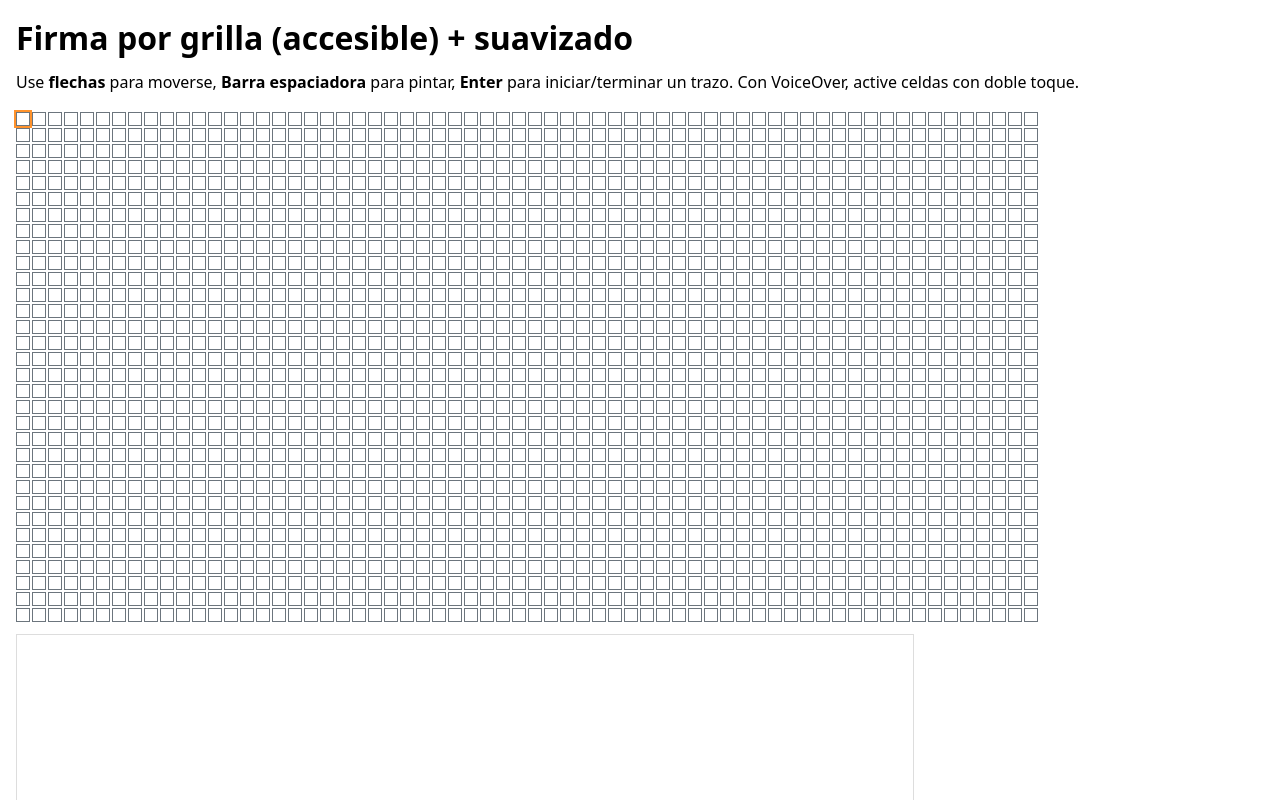
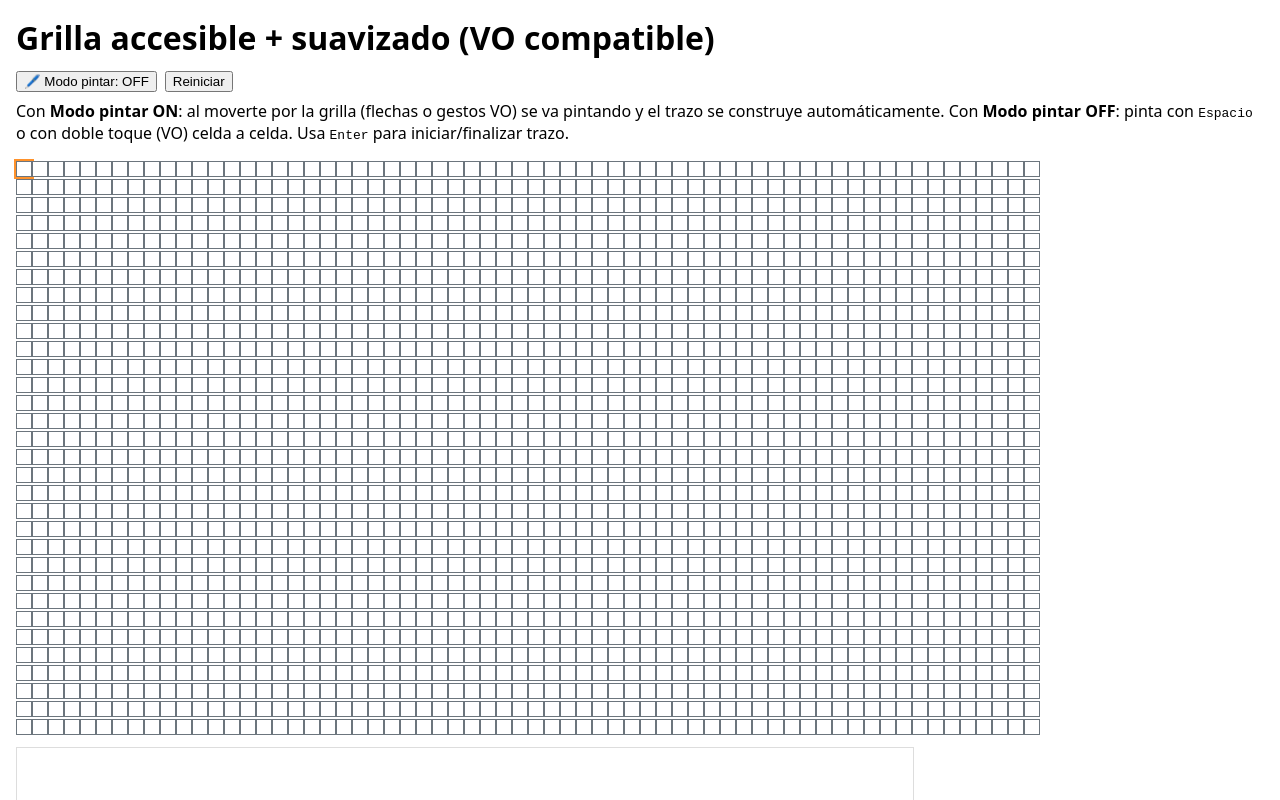
Before and after one commit to mbrachetta/mi-app, a React (Create React App) app: page / in a window 1280 px wide. Shown: the top 800 px of the page. Built offline with nearby package versions, Linux system fonts and the light colour scheme.

Commit message:
prueba con grilla 8 - anda con VoiceOver

```diff
--- a/src/App.js
+++ b/src/App.js
@@ -1,41 +1,29 @@
 import React, { useEffect, useMemo, useRef, useState } from "react";
 
-// -------- Utilidades de geometría (JS puro) --------
-function cellId(r, c) {
-  return `${r}:${c}`;
-}
-
+/* ==== Utilidades ==== */
+function cellId(r, c) { return `${r}:${c}`; }
 function cellCenter(id, size) {
   const [r, c] = id.split(":").map(Number);
   return { x: c * size + size / 2, y: r * size + size / 2 };
 }
 
-// Catmull–Rom (centrípeta) → segmentos Bezier cúbicos, devuelve atributo `d` para <path>
+// Catmull–Rom (centrípeta) → Bezier cúbicas (atributo `d` de <path>)
 function catmullRomToBezier(points, alpha = 0.5) {
   if (!points || points.length < 2) return "";
   const pts = points.slice();
-  // duplicar extremos para condiciones de contorno
-  pts.unshift(points[0]);
-  pts.push(points[points.length - 1]);
+  pts.unshift(points[0]); pts.push(points[points.length - 1]);
 
   const d = [`M ${pts[1].x} ${pts[1].y}`];
+  for (let i = 0; i < pts.length - 3; i++) {
+    const p0 = pts[i], p1 = pts[i+1], p2 = pts[i+2], p3 = pts[i+3];
+    const d01 = Math.hypot(p1.x - p0.x, p1.y - p0.y) || 1;
+    const d12 = Math.hypot(p2.x - p1.x, p2.y - p1.y) || 1;
+    const d23 = Math.hypot(p3.x - p2.x, p3.y - p2.y) || 1;
 
-  for (let i = 0; i < pts.length - 3; i++) {
-    const p0 = pts[i], p1 = pts[i + 1], p2 = pts[i + 2], p3 = pts[i + 3];
-
-    const d01 = Math.hypot(p1.x - p0.x, p1.y - p0.y);
-    const d12 = Math.hypot(p2.x - p1.x, p2.y - p1.y);
-    const d23 = Math.hypot(p3.x - p2.x, p3.y - p2.y);
-
-    // Evitar ceros
-    const d01a = Math.pow(d01 || 1, alpha);
-    const d12a = Math.pow(d12 || 1, alpha);
-    const d23a = Math.pow(d23 || 1, alpha);
-
+    const d01a = Math.pow(d01, alpha), d12a = Math.pow(d12, alpha), d23a = Math.pow(d23, alpha);
     const A = (2 * d01a + d12a), B = (d01a + 2 * d12a);
     const C = (2 * d23a + d12a), E = (d23a + 2 * d12a);
 
-    // Denominadores de control; fallback a puntos intermedios
     const denom1 = (A + d01a) || 1;
     const denom2 = (C + d23a) || 1;
 
@@ -47,42 +35,35 @@ function catmullRomToBezier(points, alpha = 0.5) {
 
     d.push(`C ${c1x} ${c1y} ${c2x} ${c2y} ${p2.x} ${p2.y}`);
   }
-
   return d.join(" ");
 }
 
-// -------- Componente principal --------
+/* ==== App ==== */
 export default function App() {
-  // Ajusta la densidad de la grilla aquí
+  // Ajustes de lienzo
   const rows = 32, cols = 64, cellSize = 14;
   const strokeColor = "#0d6efd", strokeWidth = 2, alpha = 0.5;
 
-  // Estado de celdas pintadas
+  // Estado
   const [painted, setPainted] = useState(new Set());
-  // Celda con foco (roving tabindex)
   const [focusCell, setFocusCell] = useState({ r: 0, c: 0 });
-  // Trazo actual y trazos finalizados (para la vista previa suave)
-  const [current, setCurrent] = useState(null);      // { cells: string[], points: {x,y}[] }
-  const [strokes, setStrokes] = useState([]);        // array de strokes terminados
-
+  const [current, setCurrent] = useState(null); // { cells:[], points:[] }
+  const [strokes, setStrokes] = useState([]);
+  const [paintMode, setPaintMode] = useState(false); // NUEVO: Modo pintar
   const liveRef = useRef(null);
 
-  const announce = (msg) => {
-    if (liveRef.current) {
-      liveRef.current.textContent = msg;
-    }
-  };
+  const W = cols * cellSize, H = rows * cellSize;
 
-  // Comienza un trazo en (r,c)
-  const startStroke = (r, c) => {
+  const announce = (msg) => { if (liveRef.current) liveRef.current.textContent = msg; };
+
+  // Iniciar/terminar trazo
+  const startStrokeAt = (r, c) => {
     const id = cellId(r, c);
     const p = cellCenter(id, cellSize);
     setPainted(prev => new Set(prev).add(id));
     setCurrent({ cells: [id], points: [p] });
     announce("Inicio de trazo.");
   };
-
-  // Termina el trazo actual
   const finishStroke = () => {
     if (!current) return;
     setStrokes(prev => [...prev, current]);
@@ -90,13 +71,11 @@ export default function App() {
     announce("Trazo finalizado.");
   };
 
-  // Activa/desactiva una celda; si hay trazo en curso, añade punto
-  const toggleCell = (r, c) => {
+  // Pintar una celda (y añadir al trazo si existe)
+  const paintCell = (r, c) => {
     const id = cellId(r, c);
     setPainted(prev => {
-      const next = new Set(prev);
-      if (next.has(id)) next.delete(id); else next.add(id);
-      return next;
+      const next = new Set(prev); next.add(id); return next;
     });
     if (current) {
       setCurrent({
@@ -104,16 +83,25 @@ export default function App() {
         points: [...current.points, cellCenter(id, cellSize)]
       });
     }
-    announce(`Celda ${r + 1}, ${c + 1} ${painted.has(id) ? "desactivada" : "pintada"}.`);
   };
 
-  // Mueve el foco con flechas
+  // Click / doble toque
+  const onActivateCell = (r, c) => {
+    if (!current) startStrokeAt(r, c);
+    else paintCell(r, c);
+    announce(`Celda ${r + 1}, ${c + 1} pintada.`);
+  };
+
+  // Desplazar foco con flechas
   const moveFocus = (dr, dc) => {
     const r = (focusCell.r + dr + rows) % rows;
     const c = (focusCell.c + dc + cols) % cols;
     setFocusCell({ r, c });
-    const el = document.getElementById(`cell-${r}-${c}`);
-    if (el) el.focus();
+    const el = document.getElementById(`cell-${r}-${c}`); el && el.focus();
+    // Si modo pintar está ON y hay trazo, pintamos al entrar
+    if (paintMode) {
+      if (!current) startStrokeAt(r, c); else paintCell(r, c);
+    }
   };
 
   // Teclado por celda
@@ -125,23 +113,31 @@ export default function App() {
       case "ArrowUp":    e.preventDefault(); moveFocus(-1,0); break;
       case " ":
         e.preventDefault();
-        if (!current) startStroke(r, c); else toggleCell(r, c);
+        onActivateCell(r, c);
         break;
       case "Enter":
         e.preventDefault();
-        if (!current) startStroke(r, c); else finishStroke();
+        if (!current) startStrokeAt(r, c); else finishStroke();
         break;
       default: break;
     }
   };
 
-  // Foco inicial en [0,0]
+  // Pintar al entrar con foco (para VO) SÓLO si modo pintar está ON
+  const onCellFocus = (r, c) => {
+    setFocusCell({ r, c });
+    if (paintMode) {
+      if (!current) startStrokeAt(r, c); else paintCell(r, c);
+    }
+  };
+
+  // Foco inicial
   useEffect(() => {
     const el = document.getElementById("cell-0-0");
     if (el) el.focus();
   }, []);
 
-  // Paths suavizados (previos y actual)
+  // Paths suavizados
   const previousPaths = useMemo(
     () => strokes.map(s => catmullRomToBezier(s.points, alpha)),
     [strokes, alpha]
@@ -152,15 +148,42 @@ export default function App() {
     [current, alpha]
   );
 
-  const W = cols * cellSize, H = rows * cellSize;
+  // Alterna Modo pintar (si se apaga, cierra el trazo)
+  const togglePaintMode = () => {
+    const next = !paintMode;
+    setPaintMode(next);
+    if (!next && current) finishStroke();
+    if (next && !current) {
+      // Arranca inmediatamente en la celda enfocada (con VO esto evita doble gesto)
+      startStrokeAt(focusCell.r, focusCell.c);
+    }
+  };
+
+  const resetAll = () => {
+    setPainted(new Set()); setCurrent(null); setStrokes([]);
+    announce("Lienzo reiniciado.");
+  };
 
   return (
     <div style={{ padding: 16, fontFamily: "system-ui, sans-serif" }}>
-      <h1 style={{ margin: "0 0 12px" }}>Firma por grilla (accesible) + suavizado</h1>
+      <h1 style={{ margin: "0 0 12px" }}>Grilla accesible + suavizado (VO compatible)</h1>
+
+      <div style={{ display: "flex", gap: 8, marginBottom: 8 }}>
+        <button
+          onClick={togglePaintMode}
+          aria-pressed={paintMode}
+          aria-label={`Modo pintar ${paintMode ? "activado" : "desactivado"}`}
+        >
+          {paintMode ? "🖊️ Modo pintar: ON" : "🖊️ Modo pintar: OFF"}
+        </button>
+        <button onClick={resetAll}>Reiniciar</button>
+      </div>
+
       <p id="grid-help" style={{ marginTop: 0 }}>
-        Use <strong>flechas</strong> para moverse, <strong>Barra espaciadora</strong> para pintar,
-        <strong> Enter</strong> para iniciar/terminar un trazo.
-        Con VoiceOver, active celdas con doble toque.
+        Con <strong>Modo pintar ON</strong>: al moverte por la grilla (flechas o gestos VO) se va
+        pintando y el trazo se construye automáticamente.{" "}
+        Con <strong>Modo pintar OFF</strong>: pinta con <kbd>Espacio</kbd> o con doble toque (VO) celda a celda.
+        Usa <kbd>Enter</kbd> para iniciar/finalizar trazo.
       </p>
 
       {/* Grilla accesible */}
@@ -181,25 +204,22 @@ export default function App() {
             const selected = painted.has(id);
             const isFocus = focusCell.r === r && focusCell.c === c;
             return (
-              <button
+              <div
                 key={id}
                 id={`cell-${r}-${c}`}
                 role="gridcell"
+                tabIndex={isFocus ? 0 : -1}
                 aria-selected={selected}
                 aria-label={`Celda ${r + 1}, ${c + 1}${selected ? ", pintada" : ""}`}
-                tabIndex={isFocus ? 0 : -1}
+                onFocus={() => onCellFocus(r, c)}
                 onKeyDown={(e) => onCellKeyDown(e, r, c)}
-                onClick={() => (!current ? startStroke(r, c) : toggleCell(r, c))}
+                onClick={() => onActivateCell(r, c)}
                 style={{
-                  width: cellSize,
-                  height: cellSize,
+                  width: cellSize, height: cellSize,
                   border: "1px solid #6c757d",
                   background: selected ? "#0d6efd" : "#ffffff",
-                  // foco visible (WCAG 2.4.7)
                   outline: isFocus ? "2px solid #ff922b" : "none",
-                  outlineOffset: 0,
-                  padding: 0,
-                  lineHeight: 0
+                  outlineOffset: 0
                 }}
               />
             );
@@ -207,19 +227,18 @@ export default function App() {
         )}
       </div>
 
-      {/* Región de mensajes (no mueve el foco) */}
+      {/* Región de mensajes de estado accesibles */}
       <div
         ref={liveRef}
         aria-live="polite"
         aria-atomic="true"
-        style={{ position: "absolute", left: -9999, top: "auto", width: 1, height: 1, overflow: "hidden" }}
+        style={{ position: "absolute", left: -9999, width: 1, height: 1, overflow: "hidden" }}
       />
 
       {/* Vista previa suavizada */}
       <div style={{ marginTop: 12 }}>
         <svg
-          width={W}
-          height={H}
+          width={W} height={H}
           role="img"
           aria-label="Vista previa suavizada del trazo"
           style={{ display: "block", border: "1px solid #ddd", background: "#fff" }}
```
